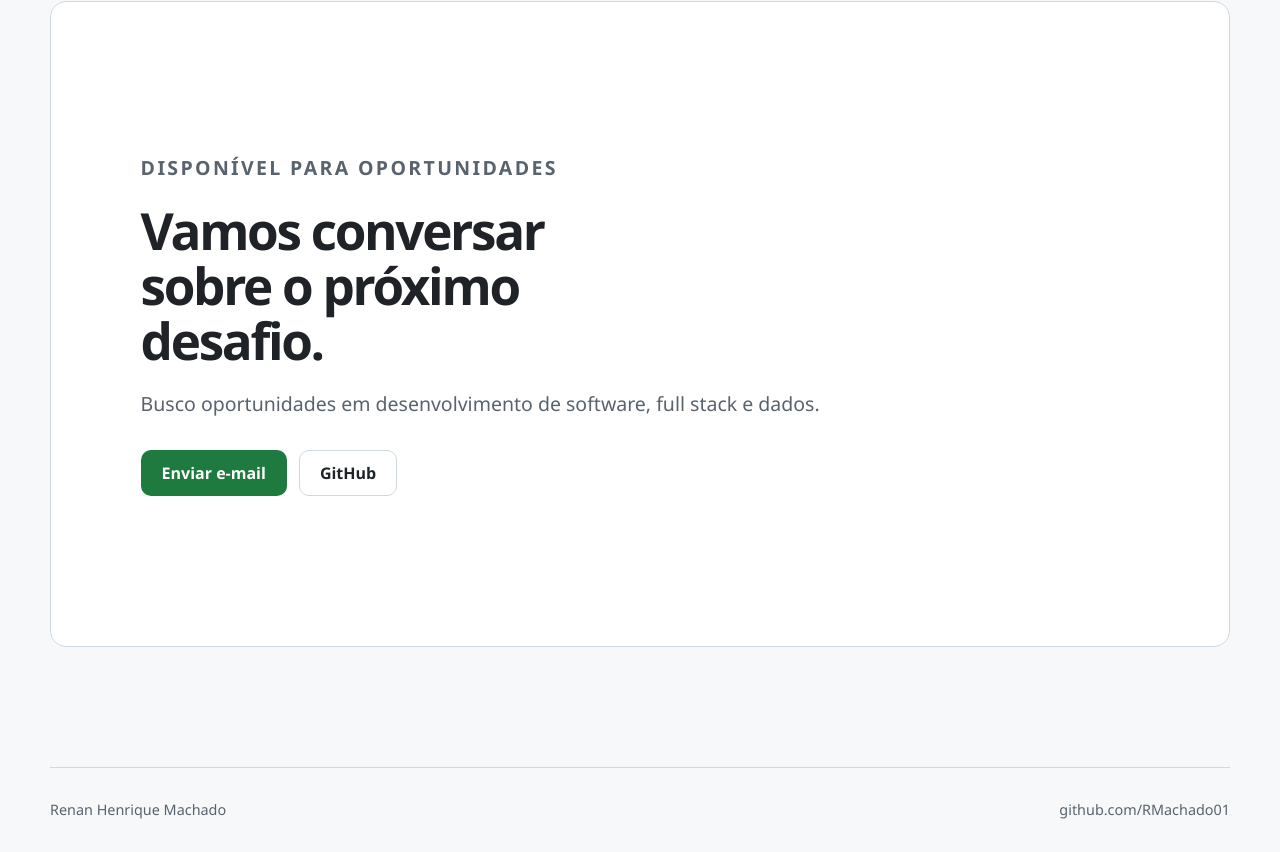
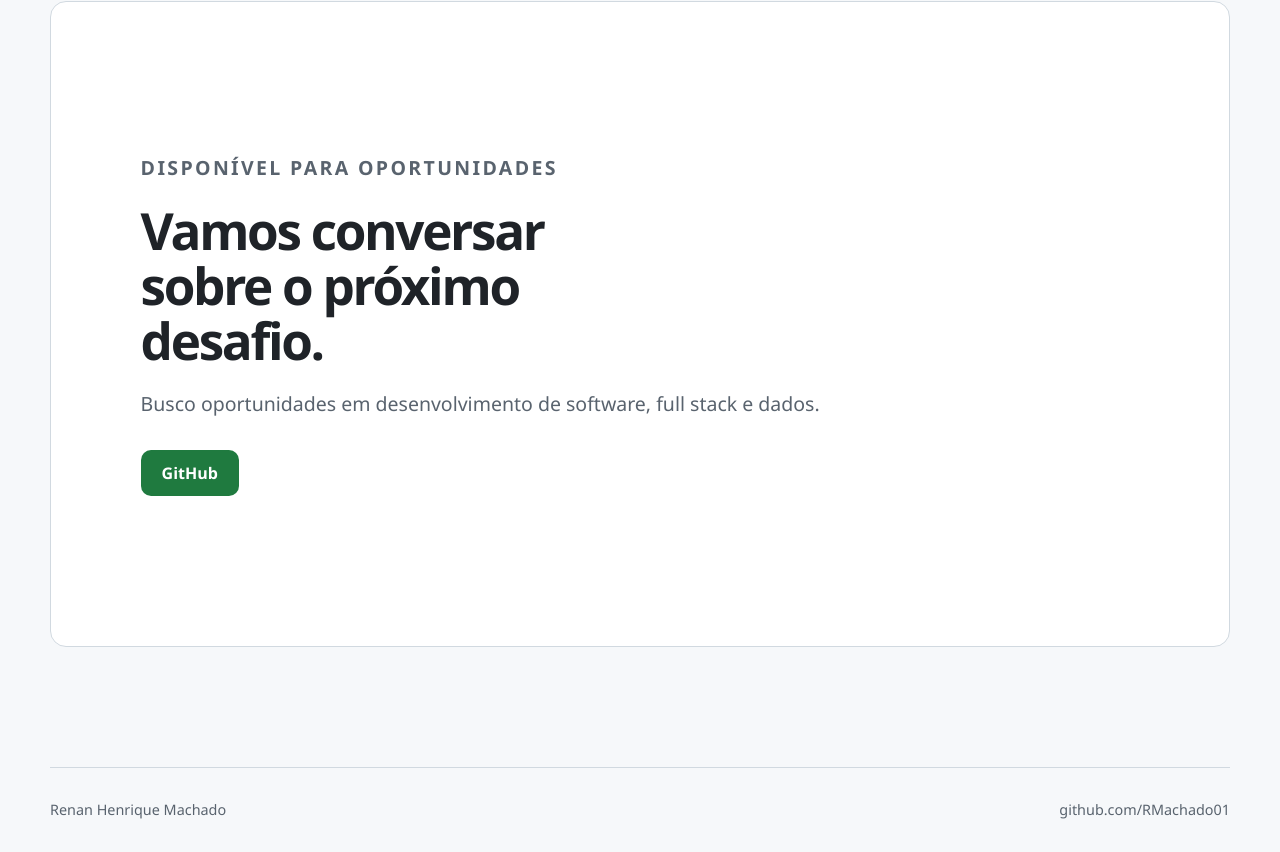
Before and after one commit to RMachado01/RMachado01, a plain HTML site: page docs/index.html in a window 1280 px wide. Shown: the part 5554-6406 px from the top of the page. Drawn offline with Linux system fonts and the light colour scheme.

Commit message:
Keep profile contact details private

```diff
--- a/docs/index.html
+++ b/docs/index.html
@@ -30,7 +30,7 @@
         <div class="nav-links">
           <a href="#projetos">Projetos</a>
           <a href="#sobre">Sobre</a>
-          <a class="nav-cta" href="mailto:r.machadorhm@gmail.com">Contato</a>
+          <a class="nav-cta" href="#contato">Contato</a>
         </div>
       </nav>
     </header>
@@ -192,8 +192,7 @@
         <h2 id="contact-title">Vamos conversar sobre o próximo desafio.</h2>
         <p>Busco oportunidades em desenvolvimento de software, full stack e dados.</p>
         <div class="contact-actions">
-          <a class="button button-primary" href="mailto:r.machadorhm@gmail.com">Enviar e-mail</a>
-          <a class="button button-secondary" href="https://github.com/RMachado01">GitHub</a>
+          <a class="button button-primary" href="https://github.com/RMachado01">GitHub</a>
         </div>
       </section>
     </main>
```
Also changed, not shown: 1 other file.
